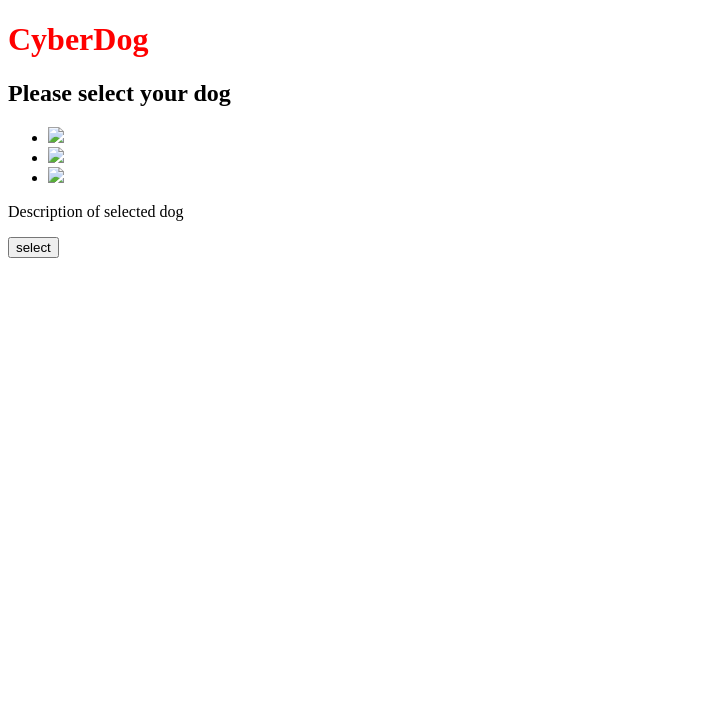
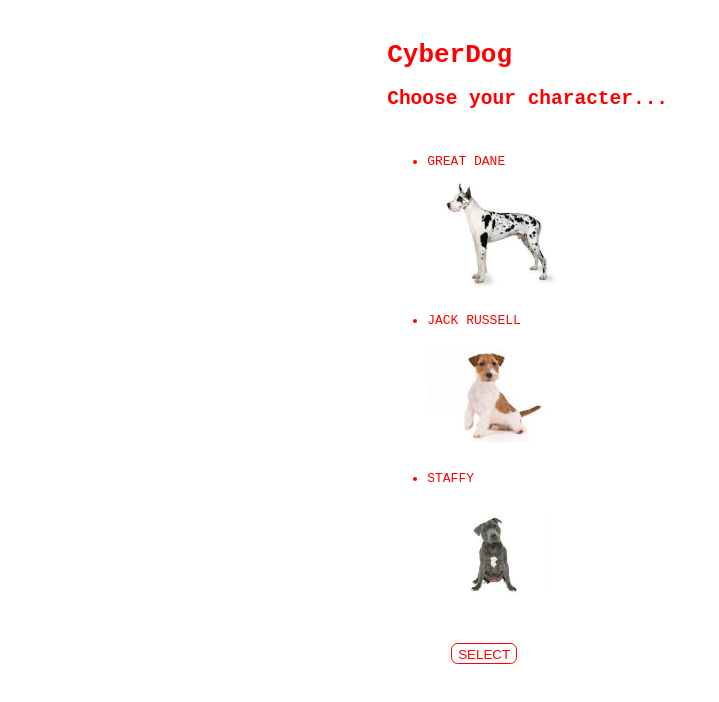
Before and after one commit to michaelmullany/CN-Cyberpet, a website: page web-ui/index.html in a window 1280 px wide. Shown: the whole page, without its empty margins (0-719 px from the left). Drawn offline with Linux system fonts and the light colour scheme.

Commit message:
Add files via upload

```diff
--- a/web-ui/index.html
+++ b/web-ui/index.html
@@ -1,5 +1,6 @@
 <!DOCTYPE html>
 <html lang="en">
+
 <head>
     <meta charset="UTF-8">
     <meta http-equiv="X-UA-Compatible" content="IE=edge">
@@ -7,20 +8,25 @@
     <title>CyberDog</title>
     <link rel="stylesheet" href="style.css">
 </head>
+
 <body>
     <main>
+        <br />
         <h1>CyberDog</h1>
         <div id="selectPet">
-            <h2>Please select your dog</h2>
+            <h2>Choose your character...</h2>
+            <br />
             <div id="dogImages">
                 <ul>
-                    <li><img src="#"></li>
-                    <li><img src="#"></li>
-                    <li><img src="#"></li>
+                    <li>GREAT DANE</li>
+                    <img src="img/greatDane.png">
+                    <li>JACK RUSSELL</li>
+                    <img src="img/jackRussell.png">
+                    <li>STAFFY</li>
+                    <img src="img/staffy.png">
                 </ul>
             </div>
-            <p>Description of selected dog</p>
-            <input type="button" value="select" id="selectDogButton">
+            <input class="dogChoose" type="button" value="SELECT" id="selectDogButton">
         </div>
         <div id="inGame">
             <div id="petView">
@@ -42,7 +48,7 @@
             </div>
         </div>
     </main>
-    <script src="app.js"></script>
     <script src="interactivity.js"></script>
 </body>
+
 </html>
--- a/web-ui/style.css
+++ b/web-ui/style.css
@@ -1,3 +1,25 @@
-h1 {
+body {
+    font-family: monospace;
     color: red;
 }
+
+main {
+    margin-top: auto;
+    margin-left: auto;
+    margin-right: auto;
+    width: 40%;
+}
+
+img {
+    width: 30%;
+    height: auto;
+}
+
+.dogChoose {
+    margin-left: 5vw;
+    padding-top: 0.2rem;
+    border-radius: 0.4rem;
+    border: 1px solid red;
+    background-color: white;
+    color: red;
+}
```
